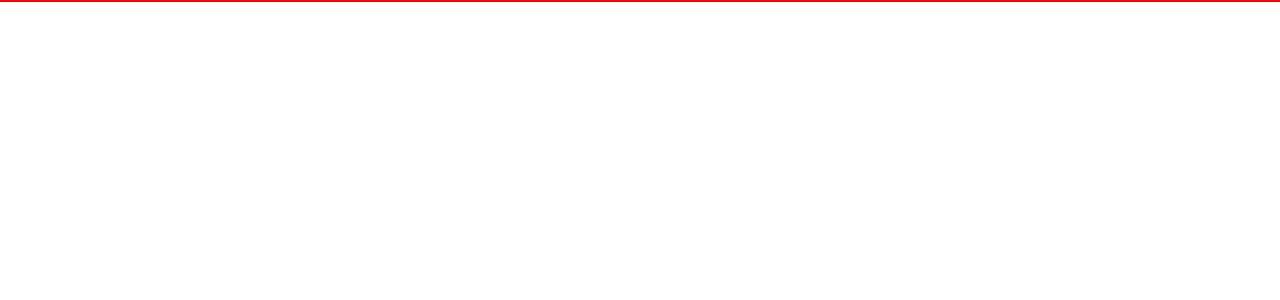
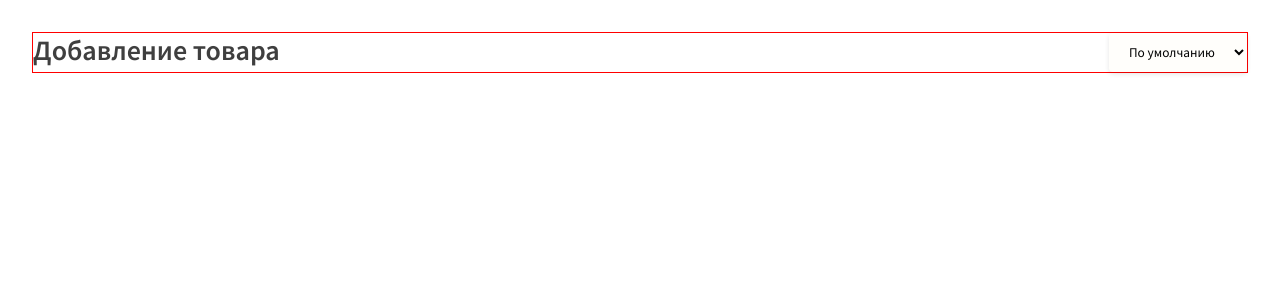
Before and after one commit to byglebb/vue-test-project, a Vue app: page / in a window 1280 px wide. Shown: the top 300 px of the page. Built offline with nearby package versions, Linux system fonts and the light colour scheme.

Commit message:
Created Header and added to App

```diff
--- a/src/components/App.vue
+++ b/src/components/App.vue
@@ -1,11 +1,21 @@
 <template>
-  <div class="page">
+  <div class="body">
+    <div class="page">
+      <main-header />
+      <div class>
 
+      </div>
+    </div>
   </div>
+
 </template>
 
 <script>
+import MainHeader from './MainHeader.vue'
 export default {
+  components: {
+    MainHeader
+  },
   data() {
     return {
 
@@ -18,11 +28,21 @@
 </script>
 
 <style>
+/* @import url('https://fonts.googleapis.com/css2?family=Source+Sans+Pro:wght@400;900&display=swap'); */
+/* @import url('https://fonts.googleapis.com/css2?family=Source+Sans+Pro:wght@300;400;900&display=swap'); */
+@import url('https://fonts.googleapis.com/css2?family=Source+Sans+Pro:wght@300;400;600;900&display=swap');
+
 * {
   margin: 0;
   padding: 0;
   box-sizing: border-box;
+  font-family: 'Source Sans Pro', sans-serif;
 }
+
+.body {
+  padding: 32px;
+}
+
 .page {
   max-width: 1440px;
   margin: 0 auto;
--- /dev/null
+++ b/src/components/MainHeader.vue
@@ -0,0 +1,49 @@
+<template>
+  <header class="header">
+    <h2 class="header__title">Добавление товара</h2>
+    <select class="header__select">
+      <option class="header__option">По умолчанию</option>
+      <!-- <option class="header__option">По возрастанию цены</option>
+      <option class="header__option">По убыванию цены</option> -->
+    </select>
+  </header>
+</template>
+
+<script>
+export default {
+
+}
+</script>
+
+<style scoped>
+.header {
+  display: flex;
+  justify-content: space-between;
+}
+
+.header__title {
+  font-style: normal;
+  font-weight: 600;
+  font-size: 28px;
+  line-height: 35px;
+  color: #3F3F3F;
+}
+
+.header__select {
+  background: #FFFEFB;
+  box-shadow: 0px 2px 5px rgba(0, 0, 0, 0.1);
+  border-radius: 4px;
+  /* padding-top: 10px;
+  padding-bottom: 10px;
+  padding-left: 16px; */
+  padding: 10px 16px;
+  border: none;
+}
+
+.header__option {
+  font-style: normal;
+  font-weight: 400;
+  font-size: 12px;
+  line-height: 15px;
+}
+</style>
```
Also changed, not shown: src/components/Header.vue (deleted, +0 -12 lines).
